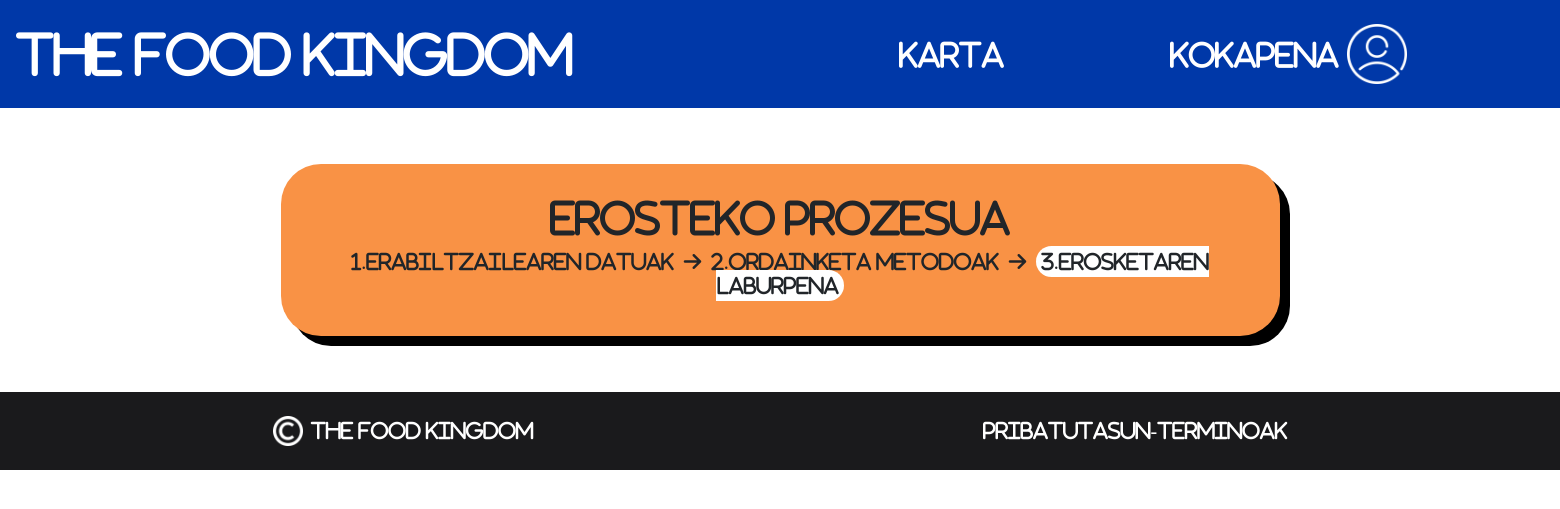
After one commit to garateHegoi/TheFoodKingdom, a Django app: page /saskia/erosketa/erosketaOrdainketa/erosketarenLaburpena in a window 1560 px wide. The commit adds this page. Shown: the top 509 px of the page. Run offline with Django 4.2, Linux system fonts and the light colour scheme; some libraries are stand-ins or nearby versions; some web fonts are replaced.

Commit message:
erosketaren aleak ia bukatuta

```diff
--- a/Django/TheFoodKingdom/erosketa/templates/erosketa.html
+++ b/Django/TheFoodKingdom/erosketa/templates/erosketa.html
@@ -2,6 +2,7 @@
 Erosketa{% endblock title%} {% block content %}
 
 <div class="container d-flex flex-column align-items-center my-2">
+    <br><br>
     <section class="saski_guztia">
         <h1>EROSTEKO PROZESUA</h1>
         <h5><a style="background-color:white; border-radius:40px; padding:5px 5px;">1.Erabiltzailearen datuak</a> &nbsp;<i
@@ -57,7 +58,7 @@ Erosketa{% endblock title%} {% block content %}
                                        placeholder="&#xf007;  Probintzia" name="probintzia" required>
                             </div>
                             <div class="form-group">
-                                <input type="email" class="form-control input_form" id="inputHelbidea"
+                                <input type="text" class="form-control input_form" id="inputHelbidea"
                                        placeholder="&#xf0e0;  Helbidea" name="helbidea" required>
                             </div>
                             <div class="form-group">
@@ -73,6 +74,7 @@ Erosketa{% endblock title%} {% block content %}
             </div>
         </div>
     </section>
+    <br><br>
 </div>
 <script>
 function myFunction() {
--- /dev/null
+++ b/Django/TheFoodKingdom/erosketa/templates/erosketarenLaburpena.html
@@ -0,0 +1,19 @@
+{% extends "base.html" %} {% load static %} {% block title %}The Food Kingdom |
+Erosketa{% endblock title%} {% block content %}
+
+<div class="container d-flex flex-column align-items-center my-2">
+    <br><br>
+    <section class="saski_guztia">
+        <h1>EROSTEKO PROZESUA</h1>
+        <h5><a>1.Erabiltzailearen datuak</a> &nbsp;<i
+                class="fa-solid fa-arrow-right"></i>&nbsp;&nbsp;<a>2.Ordainketa metodoak</a>&nbsp;&nbsp;<i
+                class="fa-solid fa-arrow-right"></i>&nbsp;&nbsp;<a style="background-color:white; border-radius:40px; padding:5px 5px;">3.Erosketaren laburpena</a></h5>
+        <div class="container">
+
+        </div>
+    </section>
+    <br><br>
+</div>
+{% endblock content %}
+{% block javascript %}
+{% endblock javascript %}
--- a/Django/TheFoodKingdom/erosketa/urls.py
+++ b/Django/TheFoodKingdom/erosketa/urls.py
@@ -9,6 +9,7 @@ urlpatterns = [
     path('erosketa/', views.erosketa, name='erosketa'),
     path('erosketaOrdainketa/', views.erosketaOrdainketa, name='erosketaOrdainketa'),
     path('erosketa/erosketaOrdainketa/', views.erosketaOrdainketa, name='erosketaOrdainketa'),
+    path('erosketa/erosketaOrdainketa/erosketarenLaburpena', views.erosketarenLaburpena, name='erosketarenLaburpena'),
 
 
 ]
--- a/Django/TheFoodKingdom/erosketa/views.py
+++ b/Django/TheFoodKingdom/erosketa/views.py
@@ -71,3 +71,6 @@ def erosketa(request):
 
 def erosketaOrdainketa(request):
     return render(request, 'erosketaOrdainketa.html')
+
+def erosketarenLaburpena(request):
+    return render(request, 'erosketarenLaburpena.html')
```
Also changed, not shown: Django/TheFoodKingdom/erosketa/templates/erosketaOrdainketa.html (+21 -8 lines).
